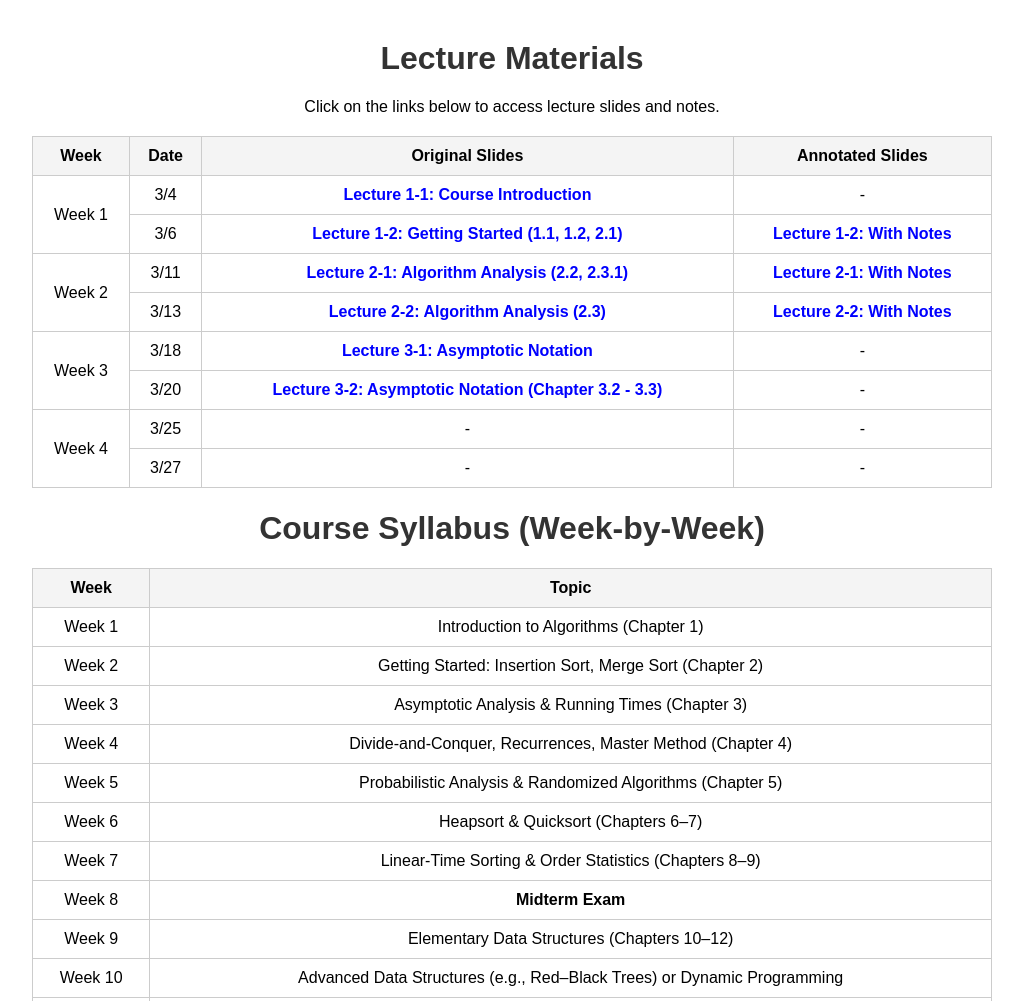
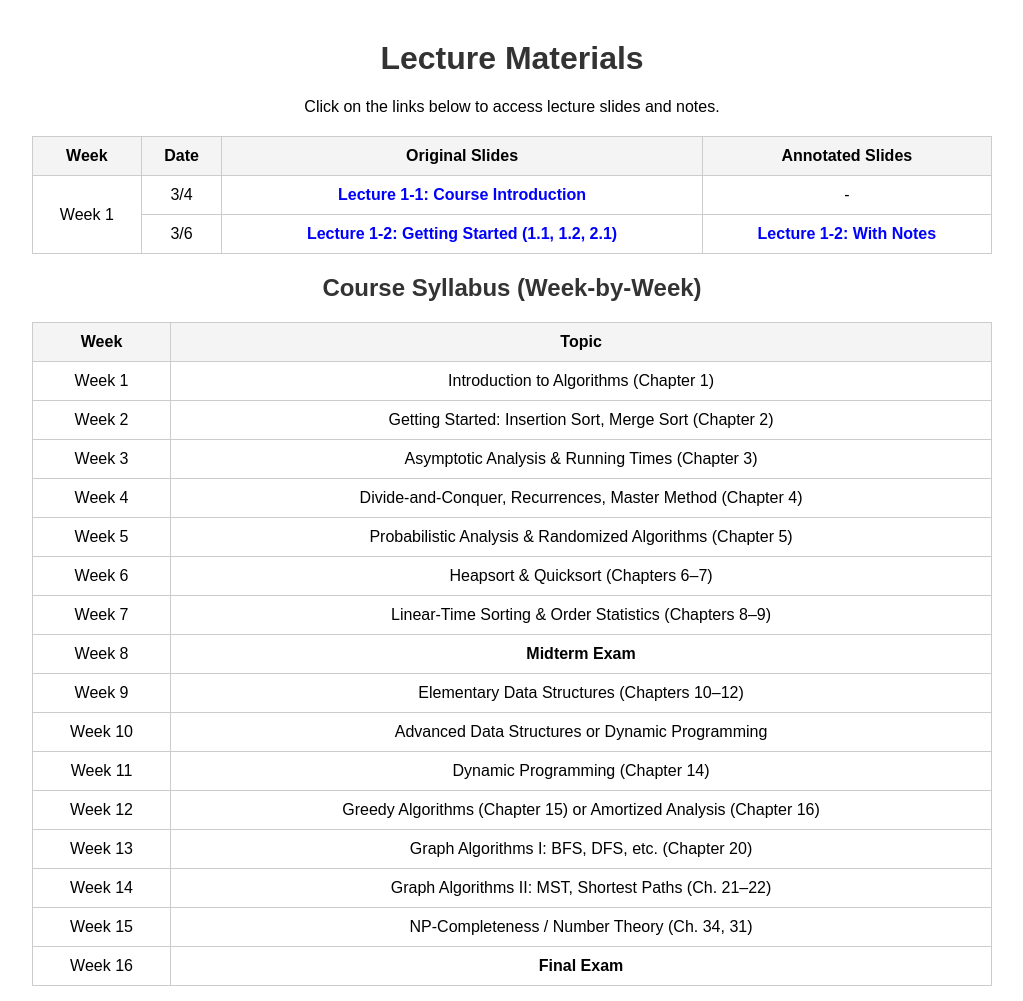
Before and after one commit to joonsooyoo/lecture-materials, a plain HTML site: page index.html in a window 1280 px wide. Shown: the top 1001 px of the page, without its empty margins (128-1151 px from the left). Drawn offline with Linux system fonts and the light colour scheme.

Commit message:
updated structure

```diff
--- /dev/null
+++ b/css/styles.css
@@ -0,0 +1,26 @@
+body {
+    font-family: Arial, sans-serif;
+    margin: 40px;
+    text-align: center;
+}
+h1, h2 {
+    color: #333;
+}
+table {
+    width: 80%;
+    margin: 20px auto;
+    border-collapse: collapse;
+}
+th, td {
+    border: 1px solid #ccc;
+    padding: 10px;
+    text-align: center;
+}
+th {
+    background-color: #f4f4f4;
+}
+a {
+    text-decoration: none;
+    color: blue;
+    font-weight: bold;
+}
--- a/index.html
+++ b/index.html
@@ -1,17 +1,10 @@
 <!DOCTYPE html>
 <html lang="en">
 <head>
-    <meta charset="UTF-8">
-    <meta name="viewport" content="width=device-width, initial-scale=1.0">
+    <meta charset="UTF-8" />
+    <meta name="viewport" content="width=device-width, initial-scale=1.0" />
     <title>Lecture Materials</title>
-    <style>
-        body { font-family: Arial, sans-serif; margin: 40px; text-align: center; }
-        h1 { color: #333; }
-        table { width: 80%; margin: 20px auto; border-collapse: collapse; }
-        th, td { border: 1px solid #ccc; padding: 10px; text-align: center; }
-        th { background-color: #f4f4f4; }
-        a { text-decoration: none; color: blue; font-weight: bold; }
-    </style>
+    <link rel="stylesheet" href="css/styles.css" />
 </head>
 <body>
     <h1>Lecture Materials</h1>
@@ -28,52 +21,17 @@
             <td rowspan="2">Week 1</td>
             <td>3/4</td>
             <td><a href="slides/Lecture 1_1.pdf" target="_blank">Lecture 1-1: Course Introduction</a></td>
-            <td> - </td> <!-- Placeholder if no annotated version exists -->
+            <td> - </td>
         </tr>
         <tr>
             <td>3/6</td>
             <td><a href="slides/Lecture 1_2.pdf" target="_blank">Lecture 1-2: Getting Started (1.1, 1.2, 2.1)</a></td>
             <td><a href="annotated/Lecture 1_2_NOW.pdf" target="_blank">Lecture 1-2: With Notes</a></td>
         </tr>
-        <tr>
-            <td rowspan="2">Week 2</td>
-            <td>3/11</td>
-            <td><a href="slides/Lecture 2_1.pdf" target="_blank">Lecture 2-1: Algorithm Analysis (2.2, 2.3.1)</a></td>
-            <td><a href="annotated/Lecture 2_1_after.pdf" target="_blank">Lecture 2-1: With Notes</a></td>
-        </tr>
-        <tr>
-            <td>3/13</td>
-            <td><a href="slides/Lecture 2_2.pdf" target="_blank">Lecture 2-2: Algorithm Analysis (2.3)</a></td>
-            <td><a href="annotated/Lecture 2_2_after.pdf" target="_blank">Lecture 2-2: With Notes</a></td>
-        </tr>
-        <tr>
-            <td rowspan="2">Week 3</td>
-            <td>3/18</td>
-            <td><a href="slides/Lecture 3_1.pdf" target="_blank">Lecture 3-1: Asymptotic Notation</a></td>
-            <td> - </td>
-        </tr>
-        <tr>
-            <td>3/20</td>
-            <td><a href="slides/Lecture 3_2.pdf" target="_blank">Lecture 3-2: Asymptotic Notation (Chapter 3.2 - 3.3)</a></td>
-            <td> - </td>
-        </tr>
-        <tr>
-            <td rowspan="2">Week 4</td>
-            <td>3/25</td>
-            <!-- <td><a href="slides/Lecture 3_1.pdf" target="_blank">Lecture 3-1: Asymptotic Notation</a></td> -->
-            <td> - </td>
-            <td> - </td>
-        </tr>
-        <tr>
-            <td>3/27</td>
-            <!-- <td><a href="slides/Lecture 3_2.pdf" target="_blank">Lecture 3-2: Asymptotic Notation (Chapter 3.2 - 3.3)</a></td> -->
-            <td> - </td>
-            <td> - </td>
-        </tr>
+        <!-- Add more rows here -->
     </table>
 
-    <h1> Course Syllabus (Week-by-Week)</h1>
-
+    <h2>Course Syllabus (Week-by-Week)</h2>
     <table>
         <tr>
             <th>Week</th>
@@ -88,12 +46,12 @@
         <tr><td>Week 7</td><td>Linear-Time Sorting & Order Statistics (Chapters 8–9)</td></tr>
         <tr><td>Week 8</td><td><strong>Midterm Exam</strong></td></tr>
         <tr><td>Week 9</td><td>Elementary Data Structures (Chapters 10–12)</td></tr>
-        <tr><td>Week 10</td><td>Advanced Data Structures (e.g., Red–Black Trees) or Dynamic Programming</td></tr>
+        <tr><td>Week 10</td><td>Advanced Data Structures or Dynamic Programming</td></tr>
         <tr><td>Week 11</td><td>Dynamic Programming (Chapter 14)</td></tr>
         <tr><td>Week 12</td><td>Greedy Algorithms (Chapter 15) or Amortized Analysis (Chapter 16)</td></tr>
-        <tr><td>Week 13</td><td>Graph Algorithms I: BFS, DFS, Topological Sort, SCCs (Chapter 20)</td></tr>
-        <tr><td>Week 14</td><td>Graph Algorithms II: MSTs, Shortest Paths (Chapters 21–22)</td></tr>
-        <tr><td>Week 15</td><td>NP-Completeness (Chapter 34) and/or Number-Theoretic Algorithms (Chapter 31)</td></tr>
+        <tr><td>Week 13</td><td>Graph Algorithms I: BFS, DFS, etc. (Chapter 20)</td></tr>
+        <tr><td>Week 14</td><td>Graph Algorithms II: MST, Shortest Paths (Ch. 21–22)</td></tr>
+        <tr><td>Week 15</td><td>NP-Completeness / Number Theory (Ch. 34, 31)</td></tr>
         <tr><td>Week 16</td><td><strong>Final Exam</strong></td></tr>
     </table>
 </body>
```
